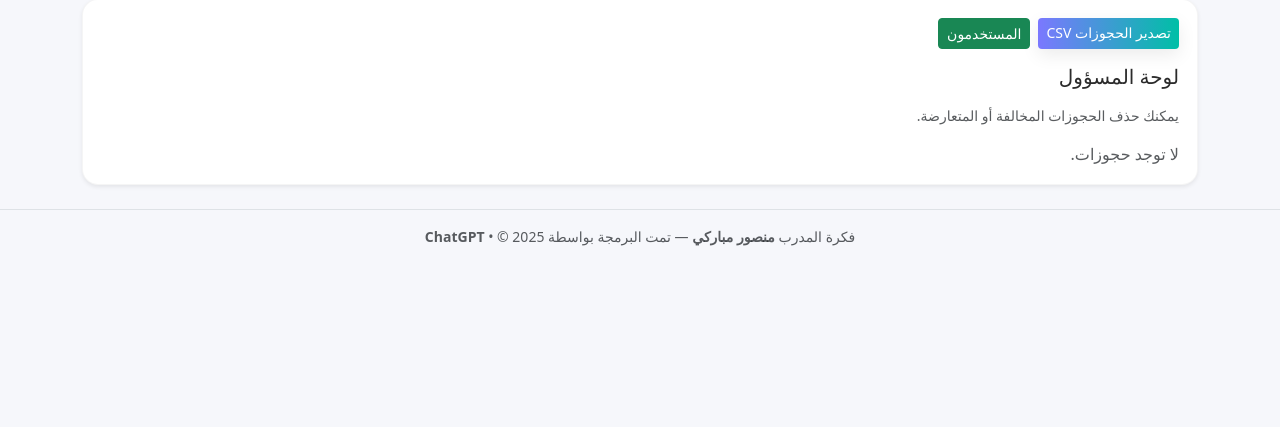
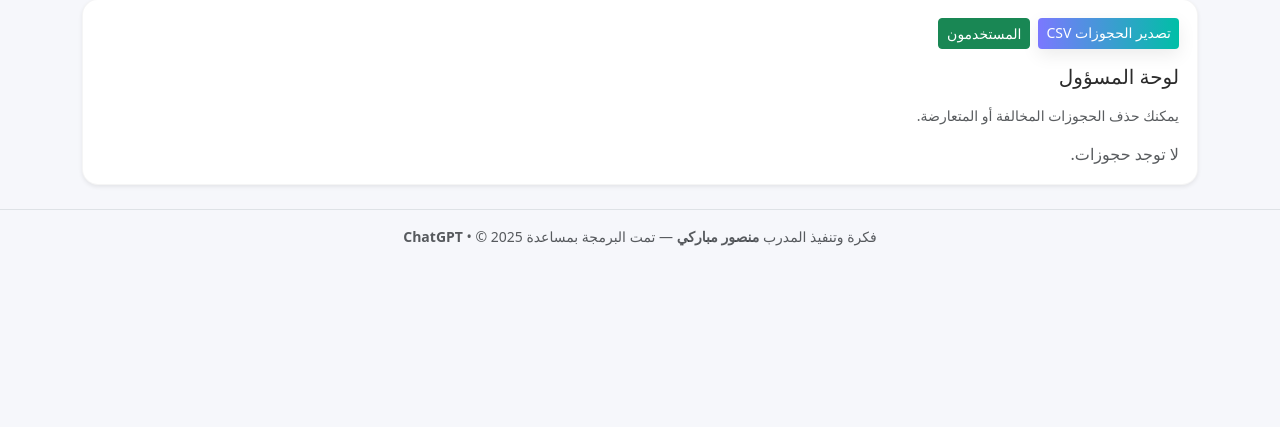
Before and after one commit to SinCity2025/zoom-booking, a Flask app: page /admin in a window 1280 px wide. Shown: the part 81-508 px from the top of the page. Run offline with Flask 3, Linux system fonts and the light colour scheme; the visitor is signed in with stand-in values (Sample User, id 1); data comes from the database, SQL or seed files in the repository; data that the repository does not hold is empty; some libraries are stand-ins or nearby versions.

Commit message:
Update base.html

```diff
--- a/templates/base.html
+++ b/templates/base.html
@@ -54,7 +54,7 @@
 
 <footer class="border-top py-3 small text-center text-muted">
   <div class="container">
-    فكرة المدرب <strong>منصور مباركي</strong> — تمت البرمجة بواسطة <strong>ChatGPT</strong> • &copy; 2025
+    فكرة وتنفيذ المدرب <strong>منصور مباركي</strong> — تمت البرمجة بمساعدة <strong>ChatGPT</strong> • &copy; 2025
   </div>
 </footer>
 
```
